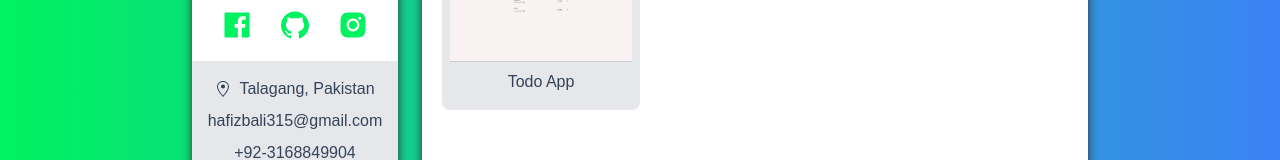
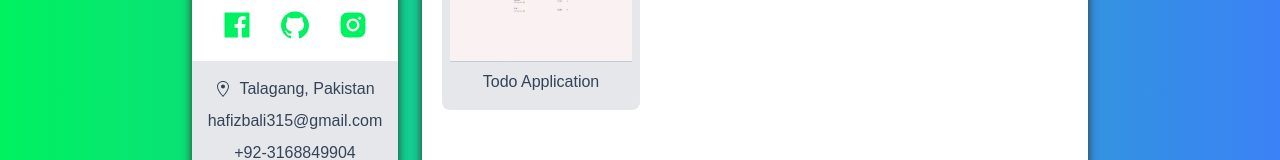
Before and after one commit to Hafizbali315/developers-portfolio-react, a React (Create React App) app: page /projects in a window 1280 px wide. Shown: the part 415-575 px from the top of the page. Built offline with nearby package versions, Linux system fonts and the light colour scheme.

Commit message:
Test commit

```diff
--- a/src/components/ProjectNavbar.js
+++ b/src/components/ProjectNavbar.js
@@ -1,5 +1,4 @@
-// import { FunctionComponent } from 'react'
-// import { Category } from '../type'
+
 
 const NavItem = ({ value, active, handleFilterCategory }) => {
 	var className = 'capitalize cursor-pointer hover:text-green'
--- a/src/components/Sidebar.js
+++ b/src/components/Sidebar.js
@@ -59,6 +59,10 @@ const Sidebar = () => {
 			>
 				Email me
 			</button>
+
+
+
+
 			<button
 				onClick={() => setTheme(colorTheme)}
 				className="w-8/12 px-5 py-2 my-4 text-white bg-black rounded-full cursor-pointer bg-gradient-to-r from-green to-blue-500 focus:outline-none hover:scale-105 "
--- a/src/data.js
+++ b/src/data.js
@@ -135,12 +135,12 @@ export const projects = [
 
 	{
 		id: 3,
-		name: 'Todo App',
+		name: 'Todo Application',
 		image_path: '/images/todoapp.png',
 		deployed_url: 'https://todos-app-a0f12.web.app/',
 		github_url: 'https://github.com/Hafizbali315/todos-app',
 		description: 'This is a todo App.',
 		category: ['react', 'firebase'],
-		key_techs: ['React', 'Firebase', 'Material UI'],
+		key_techs: ['React', 'Firebase'],
 	},
 ]
```
